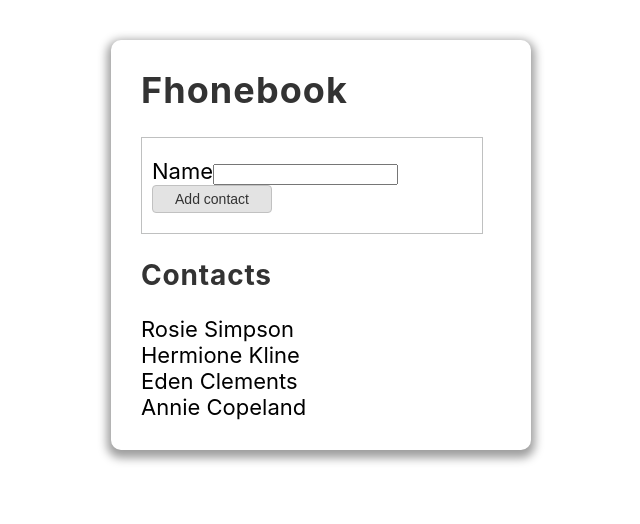
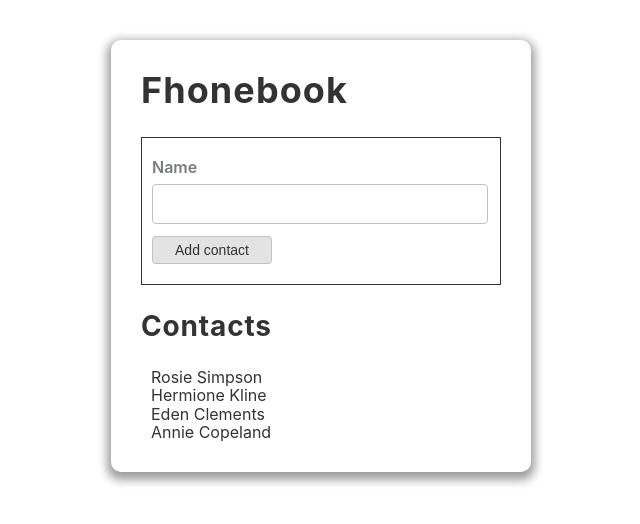
Before and after one commit to myhappyday/goit-react-hw-02-phonebook, a React (Create React App) app: page / in a window 1280 px wide. Shown: the top 524 px of the page, without its empty margins (319-959 px from the left). Built offline with nearby package versions, Linux system fonts and the light colour scheme.

Commit message:
Task 2 step 1.2

```diff
--- a/src/components/ContactForm/ContactForm.jsx
+++ b/src/components/ContactForm/ContactForm.jsx
@@ -1,7 +1,7 @@
 import React, { Component } from 'react';
 import { nanoid } from 'nanoid';
 import PropTypes from 'prop-types';
-import { Form, Button } from './ContactForm.styled';
+import { Form, Label, Input, Button } from './ContactForm.styled';
 
 class ContactForm extends Component {
   state = {
@@ -36,9 +36,9 @@ class ContactForm extends Component {
   render() {
     return (
       <Form onSubmit={this.onFormSubmit}>
-        <label htmlFor={this.nameInputId}>
+        <Label htmlFor={this.nameInputId}>
           Name
-          <input
+          <Input
             type="text"
             name="name"
             pattern="^[a-zA-Zа-яА-Я]+(([' -][a-zA-Zа-яА-Я ])?[a-zA-Zа-яА-Я]*)*$"
@@ -48,7 +48,7 @@ class ContactForm extends Component {
             onChange={this.handleChange}
             id={this.nameInputId}
           />
-        </label>
+        </Label>
         <Button type="submit" aria-label="Add contact">
           Add contact
         </Button>
--- a/src/components/ContactForm/ContactForm.styled.jsx
+++ b/src/components/ContactForm/ContactForm.styled.jsx
@@ -3,9 +3,46 @@ import styled from '@emotion/styled';
 export const Form = styled.form`
   display: flex;
   flex-direction: column;
+  width: auto;
+  padding: 20px 10px;
+  border: 1px solid #333;
+`;
+
+export const Label = styled.label`
+  font-weight: 600;
+  font-size: 16px;
+  line-height: 1.16;
+  color: #797c7c;
+  margin-bottom: 12px;
+  transition: color 250ms cubic-bezier(0.4, 0, 0.2, 1);
+
+  :focus-within {
+    color: rgba(15, 7, 238, 0.8);
+  }
+`;
+
+export const Input = styled.input`
   width: 320px;
-  padding: 20px 10px;
+  height: 36px;
+  font-size: 16px;
+  line-height: 1.16;
+  background-color: inherit;
+  color: rgb(15, 7, 238);
+  margin-top: 8px;
+  padding-left: 12px;
   border: 1px solid rgb(191, 192, 192);
+  /* filter: drop-shadow(0 0 0.75rem rgba(0, 0, 0, 0.15)); */
+  border-radius: 4px;
+  transition: border 250ms cubic-bezier(0.4, 0, 0.2, 1);
+
+  :focus {
+    outline: transparent;
+    box-shadow: rgba(15, 7, 238, 0.8) 0px 0px 3px 1px;
+  }
+
+  :focus + label {
+    color: rgb(15, 7, 238);
+  }
 `;
 
 export const Button = styled.button`
@@ -13,7 +50,6 @@ export const Button = styled.button`
   padding: 5px;
   font-size: 14px;
   font-weight: 500;
-  /* text-transform: capitalize; */
   cursor: pointer;
 
   overflow: hidden;
@@ -25,6 +61,6 @@ export const Button = styled.button`
 
   :hover {
     background-color: rgba(185, 183, 240, 0.8);
-    box-shadow: inset rgb(158, 158, 158) 0px 0px 16px 2px;
+    box-shadow: inset rgba(15, 7, 238, 0.4) 0px 0px 16px 2px;
   }
 `;
--- a/src/components/ContactList/ContactList.jsx
+++ b/src/components/ContactList/ContactList.jsx
@@ -1,15 +1,16 @@
 import React from 'react';
 import PropTypes from 'prop-types';
+import { List } from './ContactList.styled';
 
 const ContactList = ({ contacts }) => {
   return (
-    <ul>
+    <List>
       {contacts.map(({ id, name }) => (
         <li key={id} id={id} name={name}>
           <p>{name}</p>
         </li>
       ))}
-    </ul>
+    </List>
   );
 };
 
--- a/src/components/ContactList/ContactList.styled.jsx
+++ b/src/components/ContactList/ContactList.styled.jsx
@@ -0,0 +1,9 @@
+import styled from '@emotion/styled';
+
+export const List = styled.ul`
+  width: auto;
+  padding: 0 10px;
+  color: #333;
+  font-size: 16px;
+  line-height: 1.16;
+`;
```
